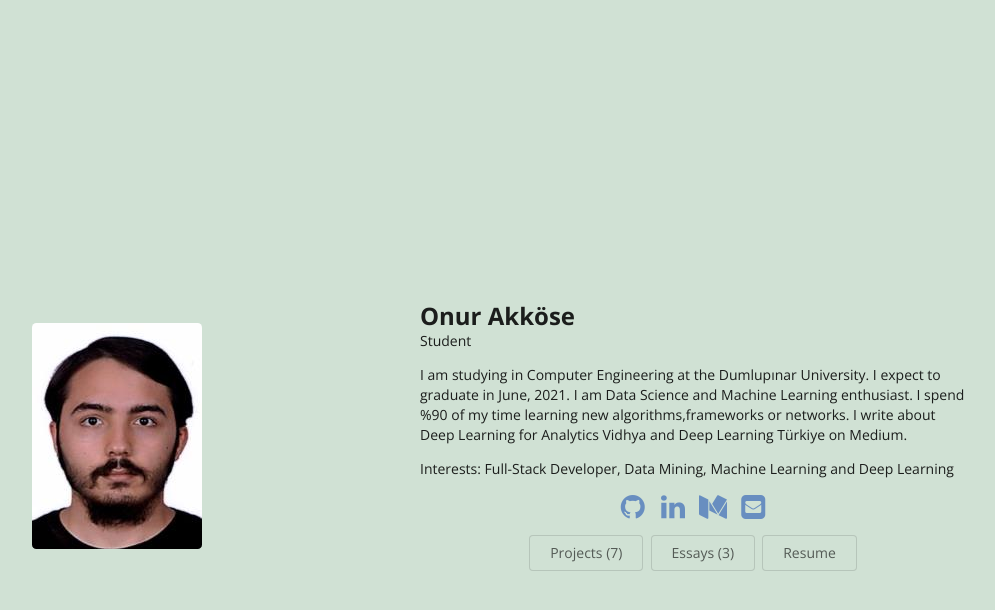
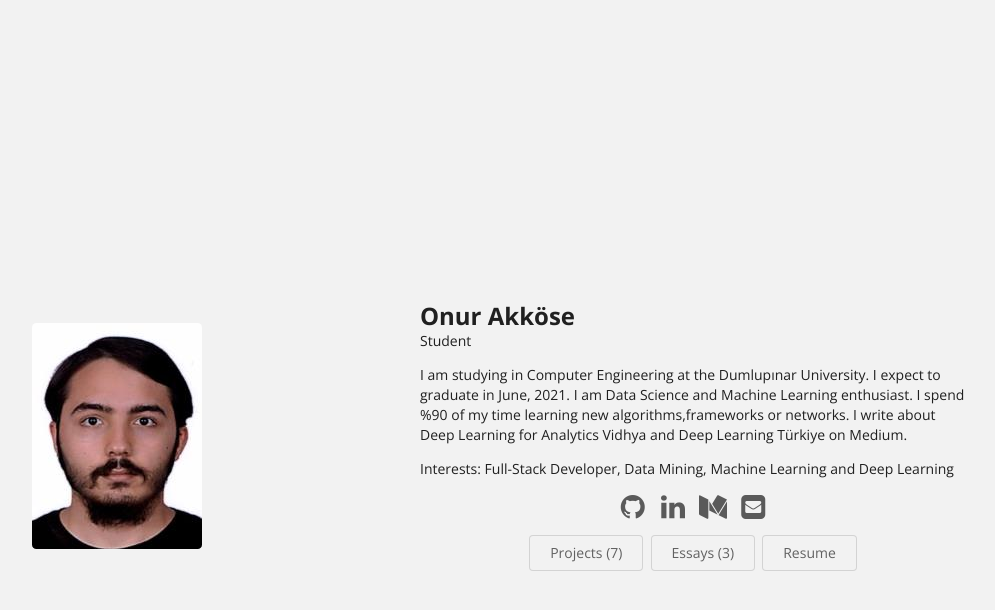
Before and after one commit to OnurAkkose/OnurAkkose.github.io, a Jekyll site: the page built from index.html, in a window 1280 px wide. Shown: the top 610 px of the page, without its empty margins (234-1229 px from the left). Built offline with Jekyll 4.4.1, drawn with Linux system fonts in a browser that asks for light colours.

Commit message:
Update stylesheet-customizations.scss

```diff
--- a/css/stylesheet-customizations.scss
+++ b/css/stylesheet-customizations.scss
@@ -7,15 +7,15 @@
 
 // Customize the background color
 body {
-  background-color: #D0E1D4;
+  background-color: #f2f2f2;
 }
 
-// Customize the menubar color
+// Default menubar color
 .ui.menu {
-  background: #D0E1D4;
+  background: lighten(silver, 10%);
 }
 
-// Customize the home page icon colors
+// Default home page icon color
 .icon-color {
-  color: darken(lightsteelblue, 20%);
+  color: darken(silver, 40%);
 }
```
